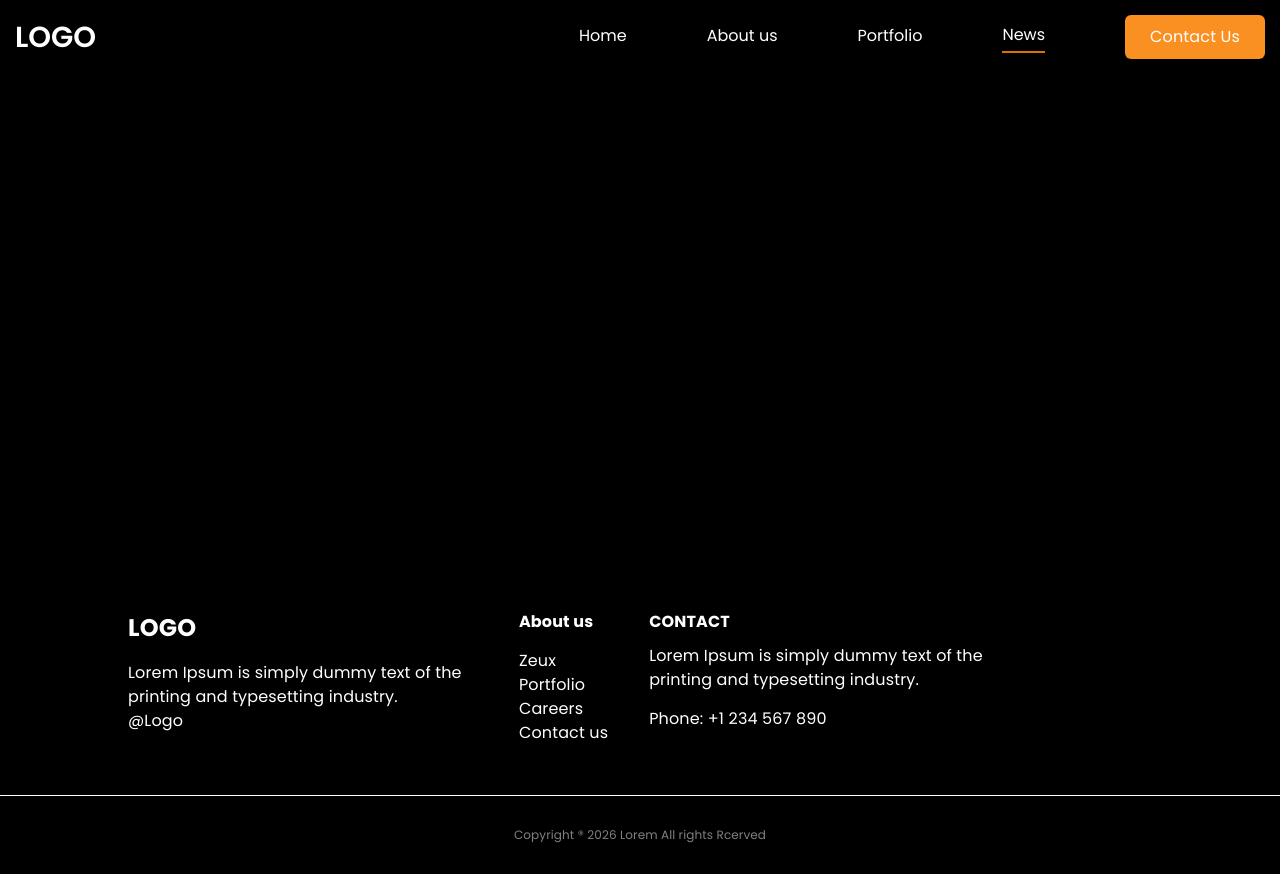
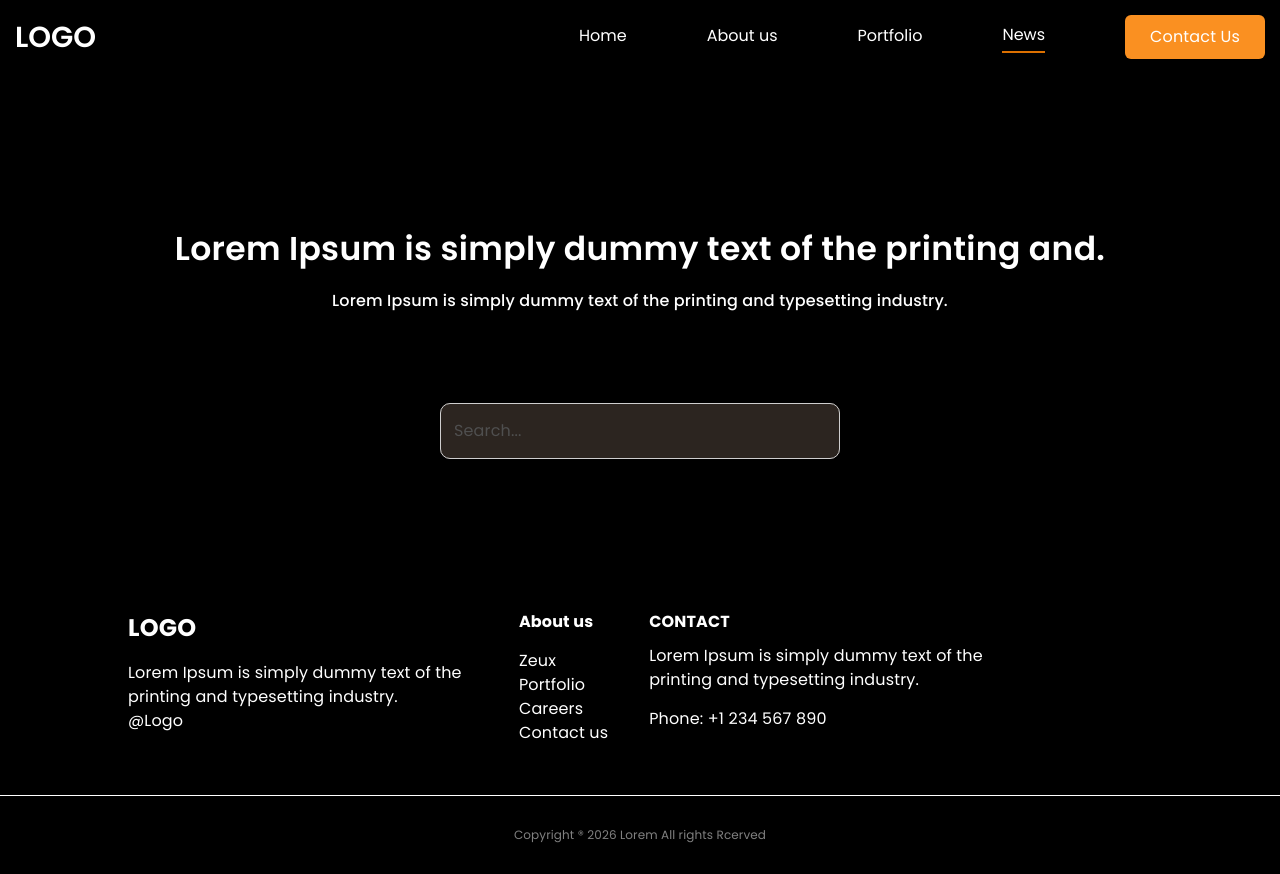
Before and after one commit to SubZzzero/gaming-platform-landing, a React (Vite) app: page /news in a window 1280 px wide. Built offline with nearby package versions, Linux system fonts and the light colour scheme; some icons are missing.

Commit message:
upd news

```diff
--- a/src/App.jsx
+++ b/src/App.jsx
@@ -7,6 +7,7 @@ import Contacts from "./pages/Contacts"
 import Footer from "./components/Footer";
 import ScrollToTop from "./components/ScrollToTop"
 import Portfolio from "./pages/Portfolio";
+import News from "./pages/News";
 function App() {
 
 
@@ -24,6 +25,7 @@ function App() {
           <Route path="/about" element={<About />} />
           <Route path="/contacts" element={<Contacts />} />
           <Route path="/portfolio" element={<Portfolio />} />
+          <Route path="/news" element={<News />} />
         </Routes>
         <Footer></Footer>
       </Box>
--- /dev/null
+++ b/src/pages/News.jsx
@@ -0,0 +1,66 @@
+import { Box, Typography, TextField } from "@mui/material"
+
+
+
+
+const News = () => {
+    return <Box>
+
+        <Box sx={{
+            maxWidth: "1330px",
+            width: "100%",
+            padding: "0 15px",
+            margin: "0 auto",
+        }}>
+
+            <Box sx={{ textAlign: "center", marginTop: "150px" }}>
+                <Typography sx={{ fontSize: "33px", fontWeight: "600", marginBottom: "15px" }}>Lorem Ipsum is simply dummy text of the printing and.</Typography>
+                <Typography sx={{ fontWeight: "medium", marginBottom: "90px" }}>Lorem Ipsum is simply dummy text of the printing and typesetting industry.</Typography>
+
+                <TextField
+                    placeholder="Search..."
+                    variant="outlined"
+                    sx={{
+                        width: "400px",
+
+                        "& .MuiOutlinedInput-root": {
+                            backgroundColor: "#2C2520",
+                            color: "#fff",
+                            borderRadius: "10px",
+
+                            "& fieldset": {
+                                borderColor: "#CECECE",
+                                borderRadius: "10px",
+                            },
+
+                            "&:hover fieldset": {
+                                borderColor: "#CECECE",
+                            },
+
+                            "&.Mui-focused fieldset": {
+                                borderColor: "#CECECE",
+                            },
+                        },
+
+                        "& input::placeholder": {
+                            color: "#4F4F4F",
+                            opacity: 1,
+                        },
+                    }}
+
+                />
+            </Box>
+
+
+
+        </Box>
+
+
+
+
+    </Box >
+}
+
+
+
+export default News;
```
